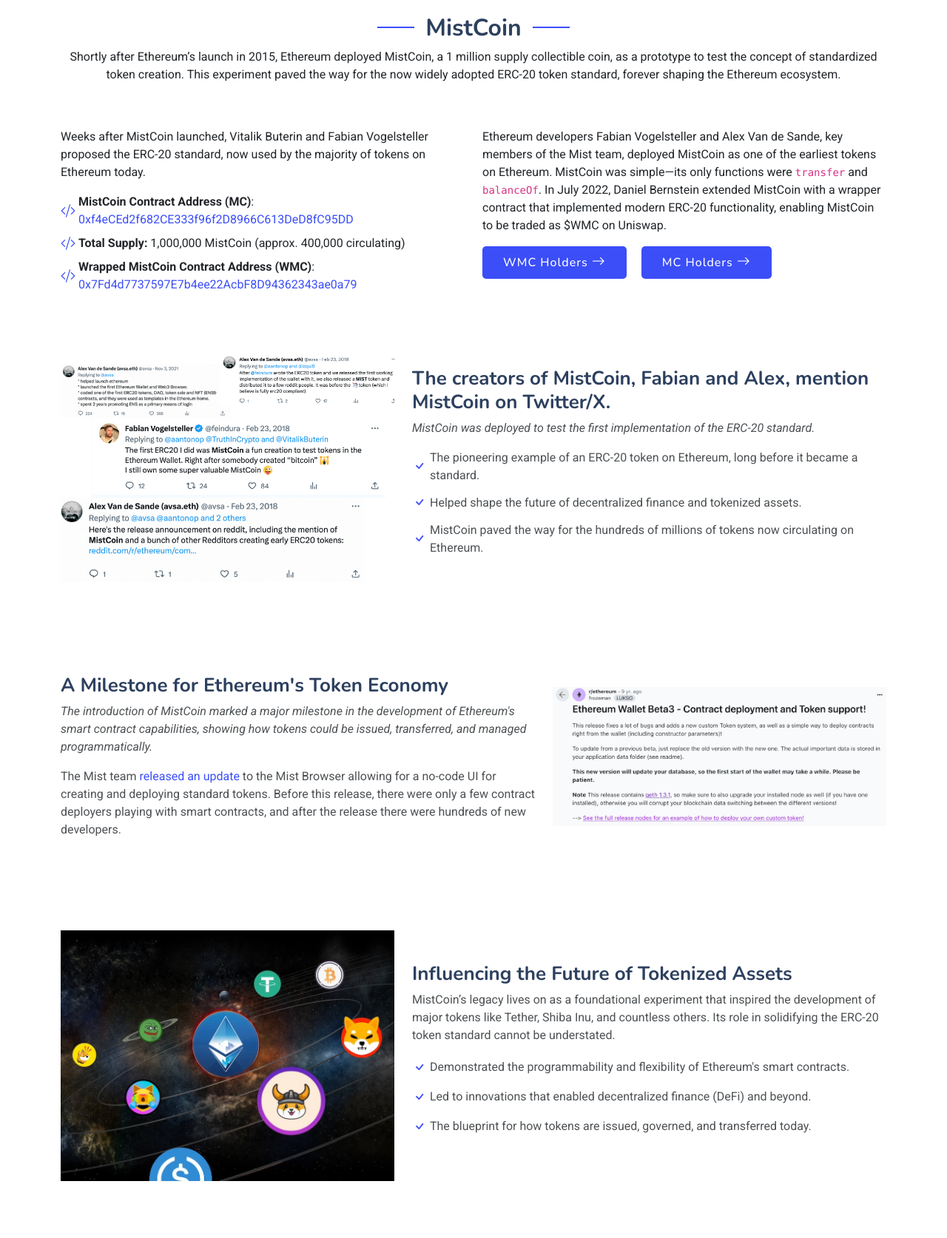
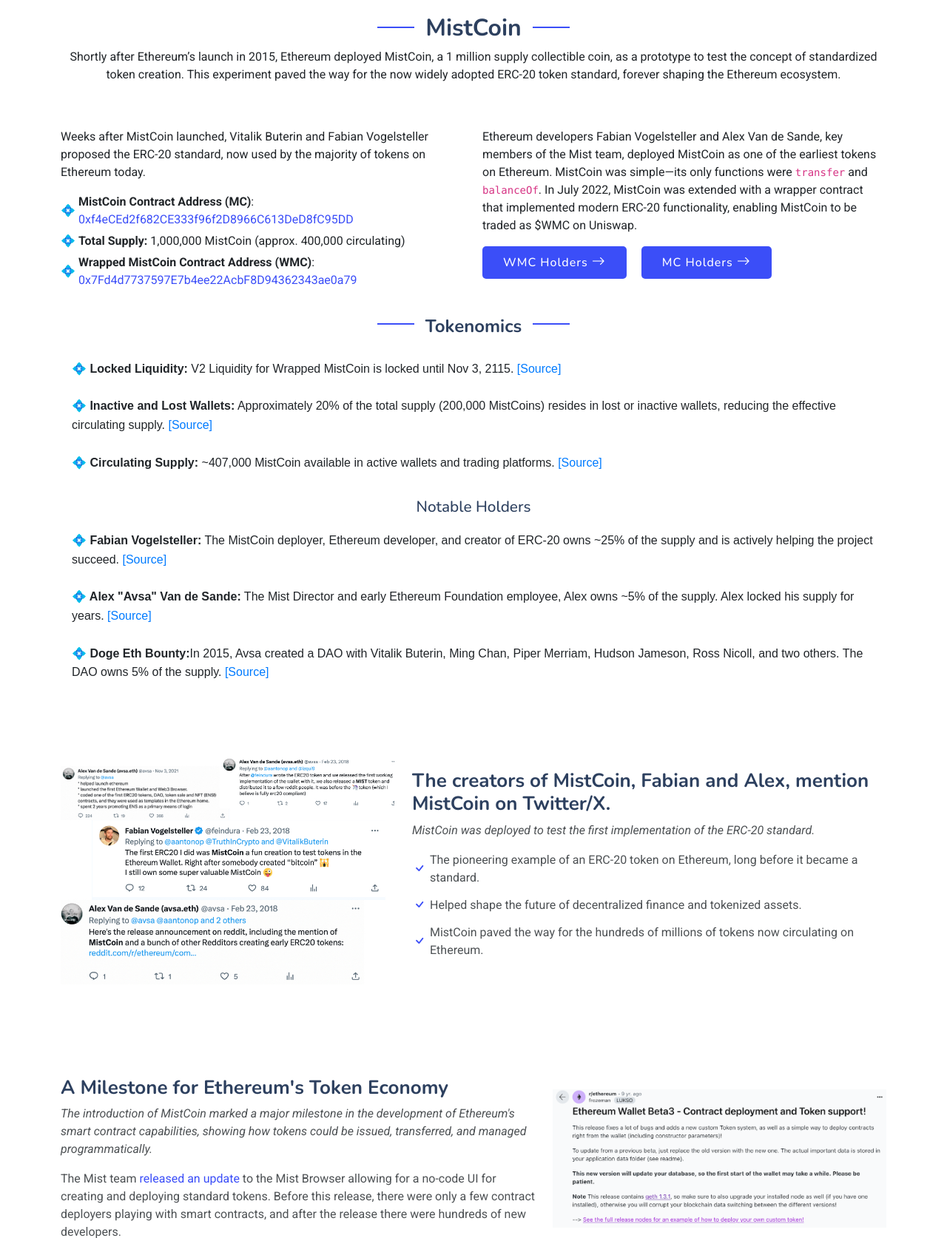
Before and after one commit to cartoonitunes/mistcoin-website, a Flask app: page / in a window 1280 px wide. Shown: the part 1035-2709 px from the top of the page at 74% size. Run offline with Flask 3, Linux system fonts and the light colour scheme; some libraries are stand-ins or nearby versions.

Commit message:
add tokenomics

```diff
--- a/static/assets/css/main.css
+++ b/static/assets/css/main.css
@@ -113,6 +113,7 @@ h6 {
     margin-bottom: 0 !important; /* Remove margin between buttons */
   }
 }
+
 
 
 /* PHP Email Form Messages
--- a/templates/index.html
+++ b/templates/index.html
@@ -178,15 +178,15 @@
               Weeks after MistCoin launched, Vitalik Buterin and Fabian Vogelsteller proposed the ERC-20 standard, now used by the majority of tokens on Ethereum today.
             </p>
             <ul>
-              <li><i class="bi bi-code-slash"></i> <span><strong>MistCoin Contract Address (MC)</strong>: <a href="https://etherscan.io/token/0xf4eced2f682ce333f96f2d8966c613ded8fc95dd">0xf4eCEd2f682CE333f96f2D8966C613DeD8fC95DD</a></span></li>
-              <li><i class="bi bi-code-slash"></i> <span><strong>Total Supply:</strong> 1,000,000 MistCoin (approx. 400,000 circulating)</span></li>
-              <li><i class="bi bi-code-slash"></i> <span><strong>Wrapped MistCoin Contract Address (WMC)</strong>: <a href="https://etherscan.io/token/0x7Fd4d7737597E7b4ee22AcbF8D94362343ae0a79">0x7Fd4d7737597E7b4ee22AcbF8D94362343ae0a79</a></span></li>
+              <li>💠&nbsp; <span><strong>MistCoin Contract Address (MC)</strong>: <a href="https://etherscan.io/token/0xf4eced2f682ce333f96f2d8966c613ded8fc95dd">0xf4eCEd2f682CE333f96f2D8966C613DeD8fC95DD</a></span></li>
+              <li>💠&nbsp; <span><strong>Total Supply:</strong> 1,000,000 MistCoin (approx. 400,000 circulating)</span></li>
+              <li>💠&nbsp; <span><strong>Wrapped MistCoin Contract Address (WMC)</strong>: <a href="https://etherscan.io/token/0x7Fd4d7737597E7b4ee22AcbF8D94362343ae0a79">0x7Fd4d7737597E7b4ee22AcbF8D94362343ae0a79</a></span></li>
             </ul>
           </div>
 
           <div class="col-lg-6" data-aos="fade-up" data-aos-delay="200">
             <p>
-              Ethereum developers Fabian Vogelsteller and Alex Van de Sande, key members of the Mist team, deployed MistCoin as one of the earliest tokens on Ethereum. MistCoin was simple—its only functions were <code>transfer</code> and <code>balanceOf</code>. In July 2022, Daniel Bernstein extended MistCoin with a wrapper contract that implemented modern ERC-20 functionality, enabling MistCoin to be traded as $WMC on Uniswap.
+              Ethereum developers Fabian Vogelsteller and Alex Van de Sande, key members of the Mist team, deployed MistCoin as one of the earliest tokens on Ethereum. MistCoin was simple—its only functions were <code>transfer</code> and <code>balanceOf</code>. In July 2022, MistCoin was extended with a wrapper contract that implemented modern ERC-20 functionality, enabling MistCoin to be traded as $WMC on Uniswap.
               <!-- Liquidity for $WMC was locked for 3 years via a <a href="https://etherscan.io/address/0x67f85a924e4c72e05010a03502f0350cf10557c7">custom contract</a> -->
             </p>
             <div class="button-group">
@@ -198,8 +198,53 @@
               </a>
             </div>
           </div>
+        </div>
+        <div class="container section-title" style="padding: 15px; margin: 0 auto; max-width: 100%; font-family: Arial, sans-serif; line-height: 1.6;">
+          <h2 style="font-size: 1.5rem; text-align: center; margin-bottom: 20px; padding-bottom: 10px;">Tokenomics</h2>
 
-        </div>
+          <div class="content">
+              <!-- Tokenomics Section -->
+              <ul style="list-style: none; padding: 0; margin: 0;">
+                  <li style="margin-bottom: 20px; text-align:left">
+                      <span><strong>💠 Locked Liquidity:</strong> V2 Liquidity for Wrapped MistCoin is locked until Nov 3, 2115.
+                          <a href="https://beta.uncx.network/lockers/univ2/chain/1/address/0xaaea0db2b27344f20e0245d3b058d746e9dd98d5/lock/0x663a5c229c09b049e36dcc11a9b0d4a8eb9db2140aaea0db2b27344f20e0245d3b058d746e9dd98d50" style="color: #007bff;">[Source]</a>
+                      </span>
+                  </li>
+                  <li style="margin-bottom: 20px; text-align:left">
+                      <span><strong>💠 Inactive and Lost Wallets:</strong> Approximately 20% of the total supply (200,000 MistCoins) resides in lost or inactive wallets, reducing the effective circulating supply.
+                          <a href="https://dune.com/cart00n/mistcoin" style="color: #007bff;">[Source]</a>
+                      </span>
+                  </li>
+                  <li style="margin-bottom: 20px; text-align:left">
+                      <span><strong>💠 Circulating Supply:</strong> ~407,000 MistCoin available in active wallets and trading platforms.
+                          <a href="https://www.coingecko.com/en/coins/wrapped-mistcoin" style="color: #007bff;">[Source]</a>
+                      </span>
+                  </li>
+              </ul>
+
+              <!-- Notable Holders Section -->
+              <h3 style="font-size: 1.3rem; margin-top: 30px; margin-bottom: 15px; padding-bottom: 5px;">Notable Holders</h3>
+              <ul style="list-style: none; padding: 0; margin: 0;">
+                  <li style="margin-bottom: 20px; text-align:left">
+                      <span><strong>💠 Fabian Vogelsteller:</strong> The MistCoin deployer, Ethereum developer, and creator of ERC-20 owns ~25% of the supply and is actively helping the project succeed.
+                          <a href="https://lpvision.korkey.tech/positions/uni-v3#0x1E8Df08C55C7650E1Df68C6E666D3DFEF7366867" style="color: #007bff;">[Source]</a>
+                      </span>
+                  </li>
+                  <li style="margin-bottom: 20px; text-align:left">
+                      <span><strong>💠 Alex "Avsa" Van de Sande:</strong> The Mist Director and early Ethereum Foundation employee, Alex owns ~5% of the supply. Alex locked his supply for years.
+                          <a href="https://etherscan.io/address/0x73d245b211e51dbee8ed9c04b235262bc4845009#readContract" style="color: #007bff;">[Source]</a>
+                      </span>
+                  </li>
+                  <li style="margin-bottom: 20px; text-align:left">
+                      <span><strong>💠 Doge Eth Bounty:</strong>In 2015, Avsa created a DAO with Vitalik Buterin, Ming Chan, Piper Merriam, Hudson Jameson, Ross Nicoll, and two others. The DAO owns 5% of the supply.
+                          <a href="https://etherscan.io/address/0xdbf03b407c01e7cd3cbea99509d93f8dddc8c6fb" style="color: #007bff;">[Source]</a>
+                      </span>
+                  </li>
+              </ul>
+          </div>
+      </div>
+
+
       </div>
 
     <!-- Features Section -->
@@ -315,7 +360,7 @@
           <div class="col-lg-4 col-md-6 card" data-aos="fade-up" data-aos-delay="400">
             <span><a href="https://etherscan.io/tx/0x7f1c438a92b94798b273f56f530656986641fbdb57774e5a9b683a77be135ec3">Jul. 27, 2022</a></span>
             <h4>MistCoin Wrapped</h4>
-            <p>Daniel "goatish" Bernstein deployed a wrapper contract to the 2015 contract to enable trading.</p>
+            <p>A wrapper contract was deployed for the 2015 contract to add modern ERC-20 functionality and enable trading.</p>
           </div><!-- End Card Item -->
 
           <div class="col-lg-4 col-md-6 card" data-aos="fade-up" data-aos-delay="600">
@@ -425,12 +470,12 @@
               <div class="testimonial-item">
                 <p>
                   <i class="bi bi-quote quote-icon-left"></i>
-                  <span>MistCoin 2015 $WMC<br><br>Created by very smart nerds.<br><br>Collected by less-smart nerds.<br><br>Traded by total idiots..</span>
+                  <span>We need to bring back Mist.</span>
                   <i class="bi bi-quote quote-icon-right"></i>
                 </p>
-                <img src="{{ url_for('static', filename='assets/img/testimonials/goatish.jpg') }}" class="testimonial-img" alt="">
-                <h3>Daniel "goatish" Bernstein</h3>
-                <h4>Blockchain Enthusiast</h4>
+                <img src="{{ url_for('static', filename='assets/img/team/vitalik-devcon1.png') }}" class="testimonial-img" alt="">
+                <h3>Vitalik Buterin</h3>
+                <h4>Founder of Ethereum</h4>
               </div>
             </div><!-- End testimonial item -->
 
```
Also changed, not shown: static/assets/img/team/vitalik-mist-back.jpg (added).
